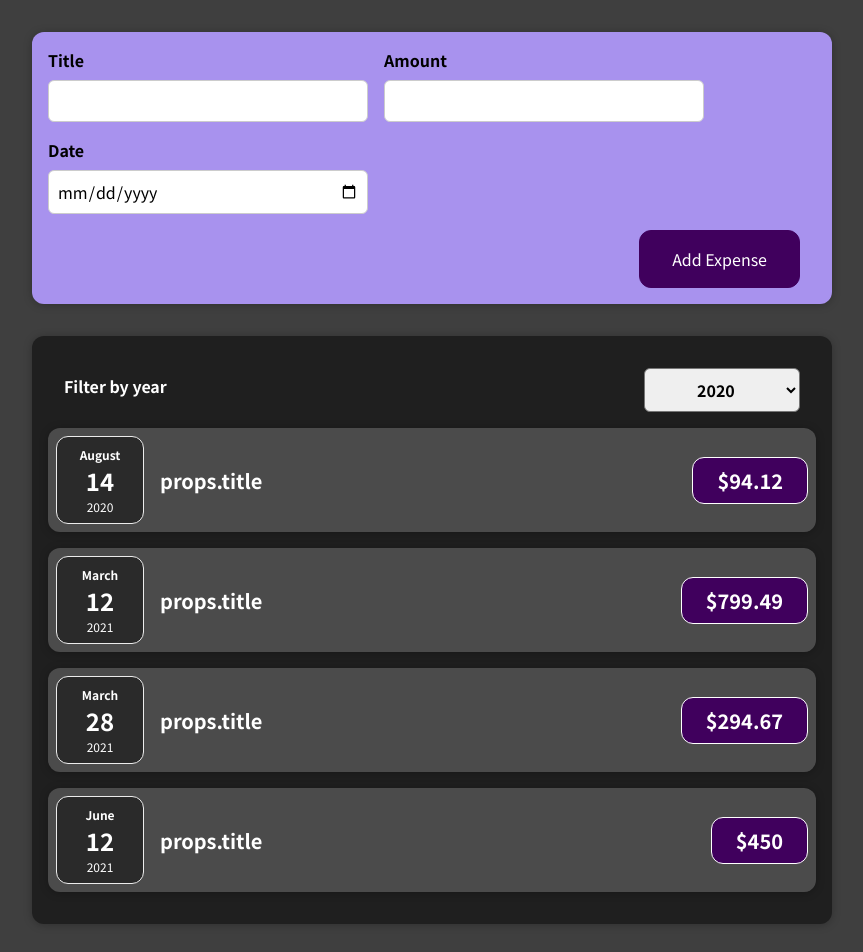
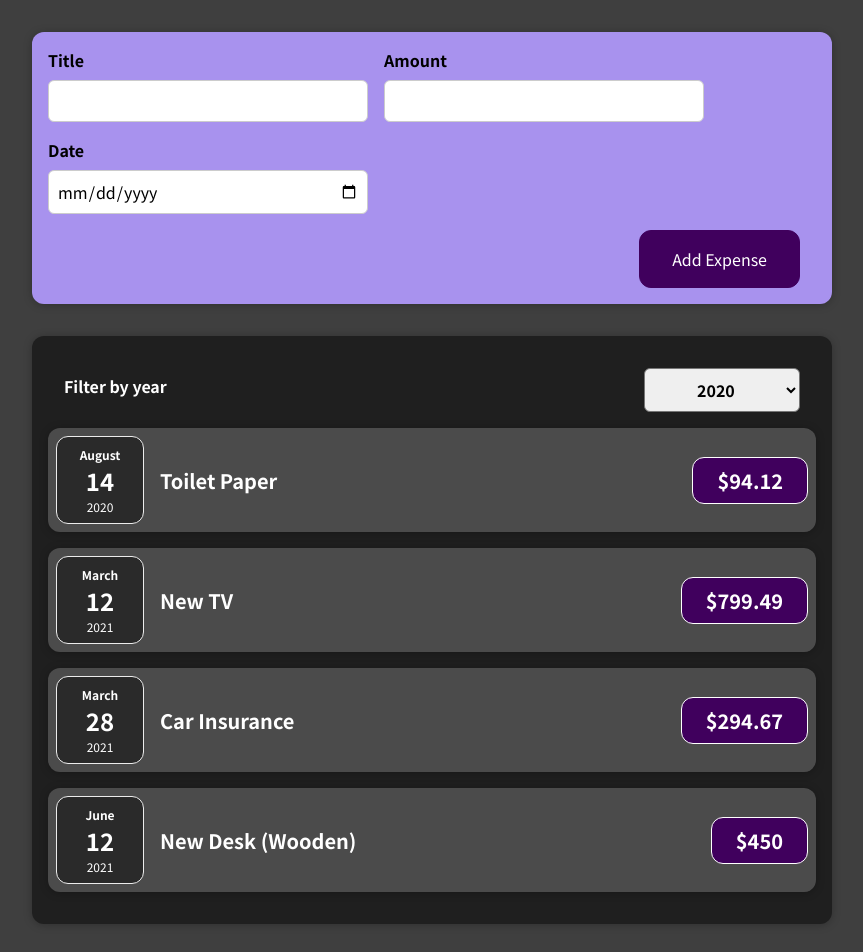
Before and after one commit to joelplotnik/MoneyPocket, a React (Create React App) app: page / in a window 1280 px wide. Shown: the top 952 px of the page, without its empty margins (208-1071 px from the left). Built offline with nearby package versions, Linux system fonts and the light colour scheme.

Commit message:
Render list of expense data

```diff
--- a/src/components/Expenses/ExpenseItem.js
+++ b/src/components/Expenses/ExpenseItem.js
@@ -8,7 +8,7 @@
     <Card className="expense-item">
       <ExpenseDate date={props.date} />
       <div className="expense-item__description">
-        <h2>props.title</h2>
+        <h2>{props.title}</h2>
         <div className="expense-item__price">${props.amount}</div>
       </div>
     </Card>
--- a/src/components/Expenses/Expenses.js
+++ b/src/components/Expenses/Expenses.js
@@ -19,26 +19,13 @@
           selected={filteredYear}
           onChangeFilter={filterChangeHandler}
         />
-        <ExpenseItem
-          title={props.items[0].title}
-          amount={props.items[0].amount}
-          date={props.items[0].date}
-        />
-        <ExpenseItem
-          title={props.items[1].title}
-          amount={props.items[1].amount}
-          date={props.items[1].date}
-        />
-        <ExpenseItem
-          title={props.items[2].title}
-          amount={props.items[2].amount}
-          date={props.items[2].date}
-        />
-        <ExpenseItem
-          title={props.items[3].title}
-          amount={props.items[3].amount}
-          date={props.items[3].date}
-        />
+        {props.items.map((expense) => (
+          <ExpenseItem
+            title={expense.title}
+            amount={expense.amount}
+            date={expense.date}
+          />
+        ))}
       </Card>
     </div>
   );
```
Also changed, not shown: 1 other file (tests, documents, lock files or other folders).
